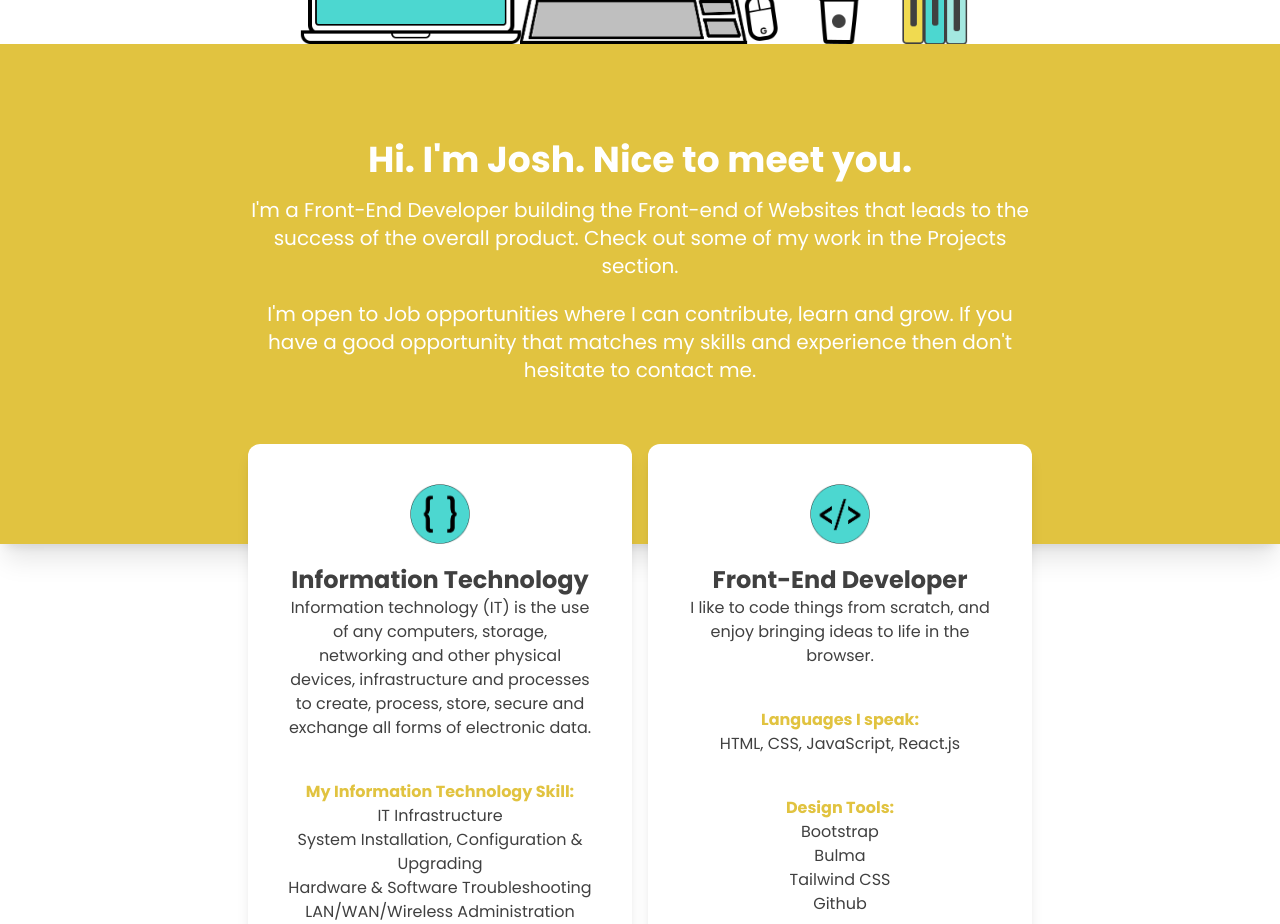
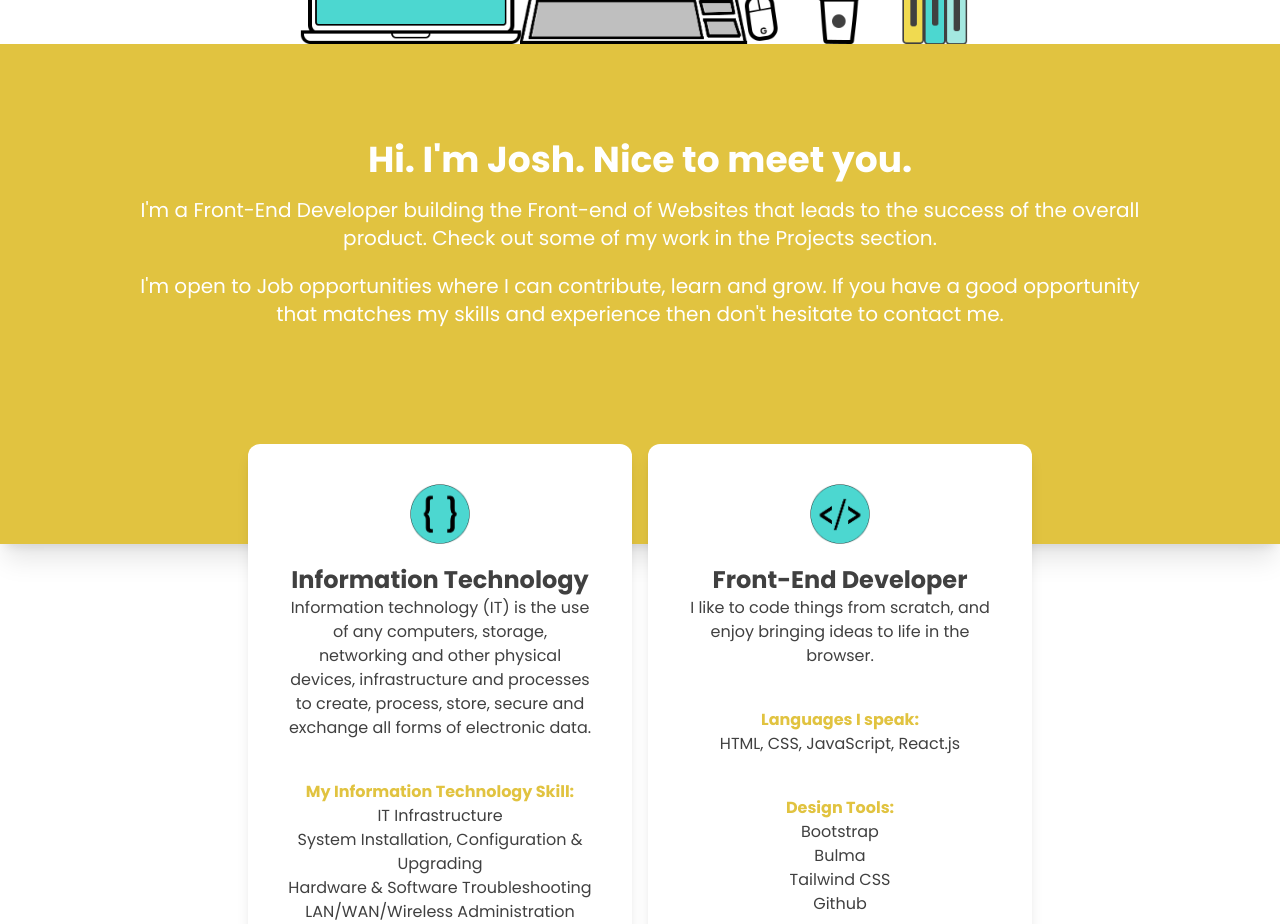
Before and after one commit to joshpatrickz/JPVA-Portfolio, a React (Create React App) app: page / in a window 1280 px wide. Shown: the part 880-1804 px from the top of the page. Built offline with nearby package versions, Linux system fonts and the light colour scheme; the HTML template or start-up script is replaced by a standard one.

Commit message:
changes_about_20260725
changing max-w-[1000px]

```diff
--- a/src/components/About.jsx
+++ b/src/components/About.jsx
@@ -6,7 +6,7 @@ const About = () => {
       id="About"
       className="absolute w-full h-[500px] flex flex-col bg-[#E1C340] shadow-xl"
     >
-      <div className="md:max-w-[800px] sm:max-w-[600px] max-w-[400px] md:mt-20 sm:mt-14 mt-10 mb-10 mx-auto text-center justify-center">
+      <div className="md:max-w-[1000px] sm:max-w-[600px] max-w-[400px] md:mt-20 sm:mt-14 mt-10 mb-10 mx-auto text-center justify-center">
         <h1 className="md:text-4xl sm:text-2xl text-xl font-bold text-white py-4">
           Hi. I'm Josh. Nice to meet you.
         </h1>
```
